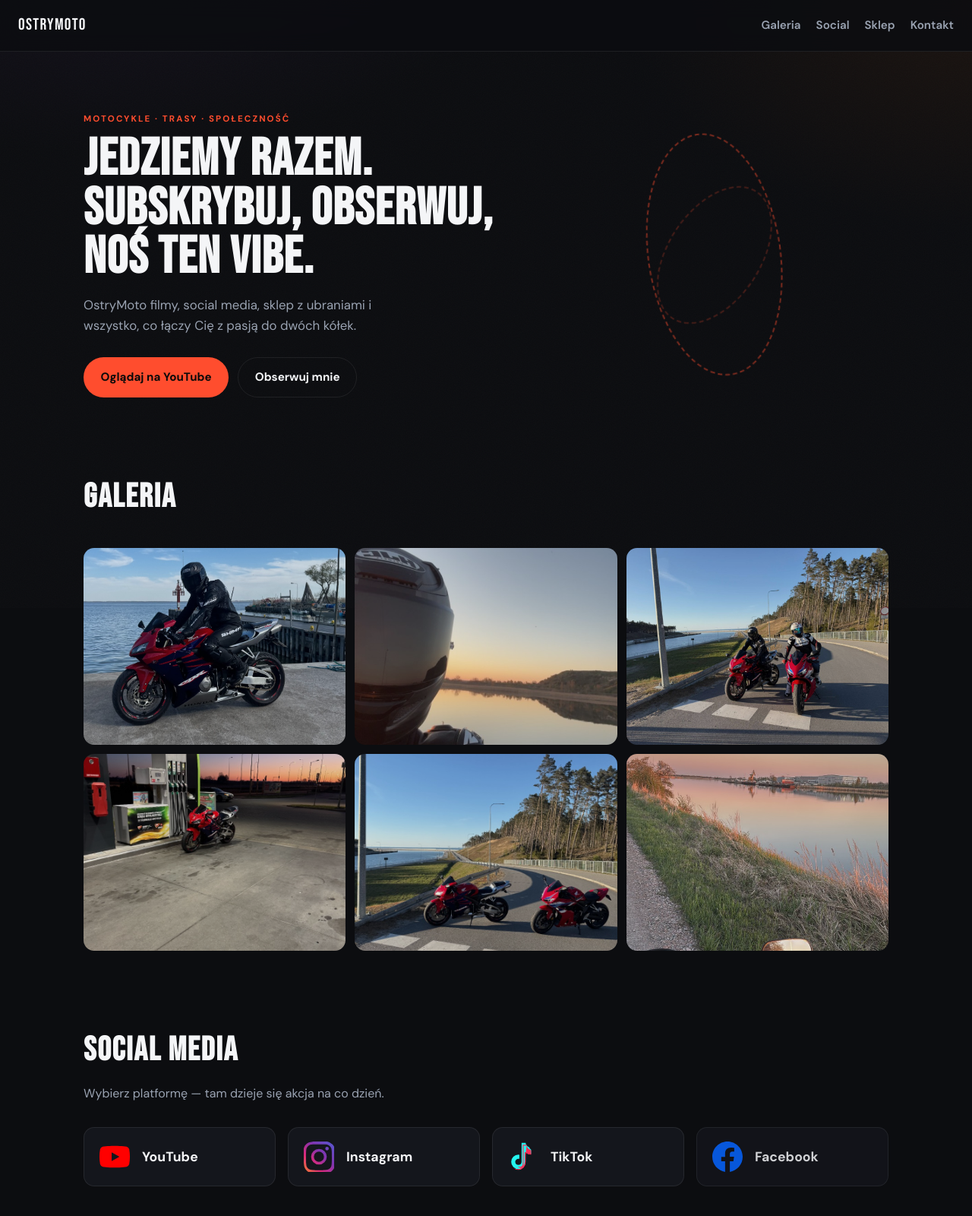
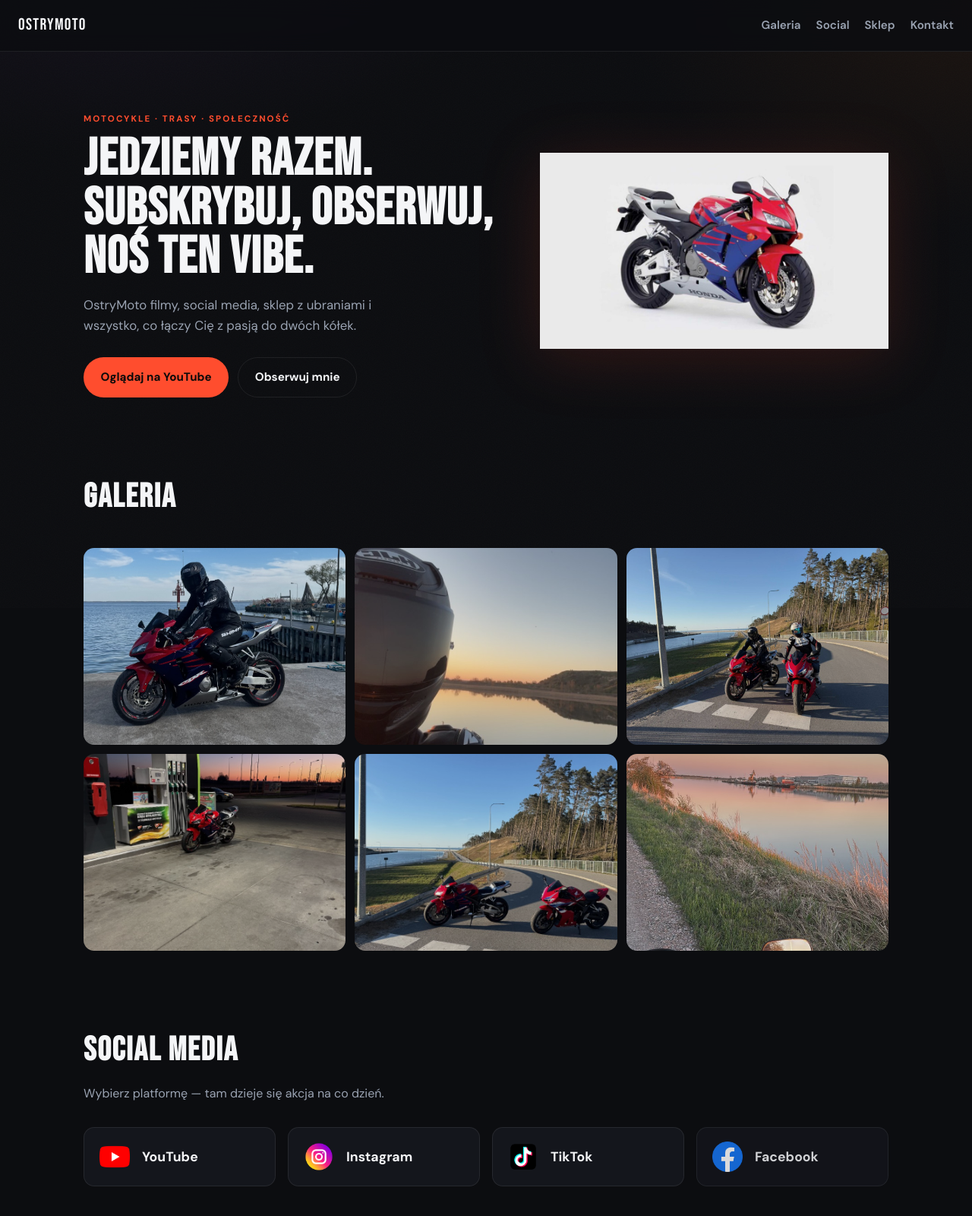
Before and after one commit to JakubOstrowskiRS/OstryMoto, a plain HTML site: page index.html in a window 1280 px wide. Shown: the top 1600 px of the page at 76% size. Drawn offline with Linux system fonts and the light colour scheme.

Commit message:
view cbr

```diff
--- a/index.html
+++ b/index.html
@@ -45,8 +45,9 @@
           </div>
         </div>
         <div class="hero__visual" aria-hidden="true">
-          <div class="speed-ring"></div>
-          <div class="speed-ring speed-ring--delay"></div>
+          <div class="moto-scene">
+            <img class="moto-hero-img" src="img/hero-cbr.png" alt="Honda CBR" />
+          </div>
         </div>
       </section>
 
@@ -85,12 +86,7 @@
           <li>
             <a class="social-card social-card--yt" data-platform="YouTube" href="#" target="_blank" rel="noopener noreferrer">
               <span class="social-card__logo" aria-hidden="true">
-                <svg xmlns="http://www.w3.org/2000/svg" viewBox="0 0 24 24" role="presentation">
-                  <path
-                    fill="#FF0000"
-                    d="M23.5 6.2a3 3 0 0 0-2.1-2.1C19.1 3.5 12 3.5 12 3.5s-7.1 0-9.4.6A3 3 0 0 0 .5 6.2 31.5 31.5 0 0 0 0 12a31.5 31.5 0 0 0 .5 5.8 3 3 0 0 0 2.1 2.1c2.3.6 9.4.6 9.4.6s7.1 0 9.4-.6a3 3 0 0 0 2.1-2.1 31.5 31.5 0 0 0 .5-5.8 31.5 31.5 0 0 0-.5-5.8zM9.6 15.4V8.6L15.8 12 9.6 15.4z"
-                  />
-                </svg>
+                <img src="img/logo-youtube.png" alt="" width="40" height="40" />
               </span>
               <span class="social-card__label">YouTube</span>
             </a>
@@ -98,20 +94,7 @@
           <li>
             <a class="social-card social-card--ig" data-platform="Instagram" href="#" target="_blank" rel="noopener noreferrer">
               <span class="social-card__logo" aria-hidden="true">
-                <svg xmlns="http://www.w3.org/2000/svg" viewBox="0 0 24 24" role="presentation">
-                  <defs>
-                    <linearGradient id="social-ig-grad" x1="0%" y1="100%" x2="100%" y2="0%">
-                      <stop offset="0%" stop-color="#f58529" />
-                      <stop offset="30%" stop-color="#dd2a7b" />
-                      <stop offset="60%" stop-color="#8134af" />
-                      <stop offset="100%" stop-color="#515bd4" />
-                    </linearGradient>
-                  </defs>
-                  <path
-                    fill="url(#social-ig-grad)"
-                    d="M12 2.2c3.2 0 3.6 0 4.9.1 1.2.1 1.9.2 2.3.4.6.2 1 .5 1.5 1 .5.5.8.9 1 1.5.2.4.3 1.1.4 2.3.1 1.3.1 1.7.1 4.9s0 3.6-.1 4.9c-.1 1.2-.2 1.9-.4 2.3-.2.6-.5 1-1 1.5-.5.5-.9.8-1.5 1-.4.2-1.1.3-2.3.4-1.3.1-1.7.1-4.9.1s-3.6 0-4.9-.1c-1.2-.1-1.9-.2-2.3-.4-.6-.2-1-.5-1.5-1-.5-.5-.8-.9-1-1.5-.2-.4-.3-1.1-.4-2.3-.1-1.3-.1-1.7-.1-4.9s0-3.6.1-4.9c.1-1.2.2-1.9.4-2.3.2-.6.5-1 1-1.5.5-.5.9-.8 1.5-1 .4-.2 1.1-.3 2.3-.4 1.3-.1 1.7-.1 4.9-.1zM12 0C8.7 0 8.3 0 7 .1 5.7.2 4.8.4 4 .8c-.8.3-1.5.8-2.2 1.5C1.1 3 .6 3.7.3 4.5 0 5.3-.1 6.2-.2 7.5 0 8.8 0 9.2 0 12.5v.1c0 3.3 0 3.7.1 5 .1 1.3.3 2.2.6 3 .3.8.8 1.5 1.5 2.2.7.7 1.4 1.2 2.2 1.5.8.3 1.7.5 3 .6 1.3.1 1.7.1 5 .1h.1c3.3 0 3.7 0 5-.1 1.3-.1 2.2-.3 3-.6.8-.3 1.5-.8 2.2-1.5.7-.7 1.2-1.4 1.5-2.2.3-.8.5-1.7.6-3 .1-1.3.1-1.7.1-5v-.1c0-3.3 0-3.7-.1-5-.1-1.3-.3-2.2-.6-3-.3-.8-.8-1.5-1.5-2.2C21 1.1 20.3.6 19.5.3 18.7 0 17.8-.1 16.5-.2 15.2 0 14.8 0 12.5 0zm0 5.8a6.2 6.2 0 1 0 0 12.4 6.2 6.2 0 0 0 0-12.4zM12 16a4 4 0 1 1 0-8 4 4 0 0 1 0 8zm6.4-11.8a1.4 1.4 0 1 0 0 2.8 1.4 1.4 0 0 0 0-2.8z"
-                  />
-                </svg>
+                <img src="img/logo-instagram.png" alt="" width="40" height="40" />
               </span>
               <span class="social-card__label">Instagram</span>
             </a>
@@ -119,11 +102,7 @@
           <li>
             <a class="social-card social-card--tt" data-platform="TikTok" href="#" target="_blank" rel="noopener noreferrer">
               <span class="social-card__logo" aria-hidden="true">
-                <svg xmlns="http://www.w3.org/2000/svg" viewBox="0 0 48 48" role="presentation">
-                  <path fill="#25F4EE" d="M33.3 8.7A8.3 8.3 0 0 1 27.8 2h-6.4v30.2a5 5 0 0 1-5 4.7 5 5 0 0 1-5-4.7 5 5 0 0 1 5-5c.5 0 1 .1 1.5.2v-6.5a11.4 11.4 0 0 0-1.5-.1 11.4 11.4 0 0 0-11.4 11.4A11.4 11.4 0 0 0 16.4 43.6a11.4 11.4 0 0 0 11.4-11.4V16.7a14.7 14.7 0 0 0 8.7 2.8V13a8.3 8.3 0 0 1-3.2-4.3z"/>
-                  <path fill="#FE2C55" d="M35.1 13v6.5a14.7 14.7 0 0 1-8.7-2.8v15.5a11.4 11.4 0 0 1-11.4 11.4 11.3 11.3 0 0 1-6.8-2.3 11.4 11.4 0 0 0 8.2 3.5 11.4 11.4 0 0 0 11.4-11.4V17.9a14.7 14.7 0 0 0 8.7 2.8V14a8.5 8.5 0 0 1-1.4-1z"/>
-                  <path fill="#FE2C55" d="M26.4 32.2V16.7a14.7 14.7 0 0 0 8.7 2.8V13a8.3 8.3 0 0 1-5.5-6.3h-5v30.1a5 5 0 0 1-5 4.8 5 5 0 0 1-4.4-2.6 5 5 0 0 0 3 1 5 5 0 0 0 5-4.8V5.2h6.4a8.2 8.2 0 0 0-.2 1.5z"/>
-                </svg>
+                <img src="img/logo-tiktok.png" alt="" width="40" height="40" />
               </span>
               <span class="social-card__label">TikTok</span>
             </a>
@@ -131,12 +110,7 @@
           <li>
             <a class="social-card social-card--fb" data-platform="Facebook" href="#" target="_blank" rel="noopener noreferrer">
               <span class="social-card__logo" aria-hidden="true">
-                <svg xmlns="http://www.w3.org/2000/svg" viewBox="0 0 24 24" role="presentation">
-                  <path
-                    fill="#0866FF"
-                    d="M24 12.073C24 5.405 18.627 0 12 0S0 5.405 0 12.073C0 18.1 4.388 23.094 10.125 24v-8.437H7.078v-3.47h3.047V9.413c0-3.007 1.792-4.669 4.533-4.669 1.312 0 2.686.235 2.686.235v2.953H15.83c-1.491 0-1.956.925-1.956 1.874v2.25h3.328l-.532 3.47h-2.796V24C19.612 23.094 24 18.1 24 12.073z"
-                  />
-                </svg>
+                <img src="img/logo-facebook.png" alt="" width="40" height="40" />
               </span>
               <span class="social-card__label">Facebook</span>
             </a>
--- a/styles.css
+++ b/styles.css
@@ -188,27 +188,27 @@ main {
 .hero__visual {
   position: relative;
   min-height: 220px;
+  display: flex;
+  align-items: center;
+  justify-content: center;
 }
 
-.speed-ring {
-  position: absolute;
-  inset: 10% 15%;
-  border-radius: 50%;
-  border: 2px dashed color-mix(in srgb, var(--accent) 45%, transparent);
-  animation: spin 22s linear infinite;
+.moto-scene {
+  width: 100%;
+  max-width: 480px;
+  animation: moto-float 4s ease-in-out infinite;
 }
 
-.speed-ring--delay {
-  inset: 22% 28%;
-  animation-duration: 32s;
-  animation-direction: reverse;
-  opacity: 0.5;
+.moto-hero-img {
+  width: 100%;
+  height: auto;
+  display: block;
+  filter: drop-shadow(0 12px 40px rgba(255, 77, 46, 0.15));
 }
 
-@keyframes spin {
-  to {
-    transform: rotate(360deg);
-  }
+@keyframes moto-float {
+  0%, 100% { transform: translateY(0); }
+  50% { transform: translateY(-10px); }
 }
 
 .section {
@@ -312,10 +312,12 @@ main {
   justify-content: center;
 }
 
-.social-card__logo svg {
+.social-card__logo svg,
+.social-card__logo img {
   display: block;
   width: 2.5rem;
   height: 2.5rem;
+  object-fit: contain;
 }
 
 .social-card__label {
```
Also changed, not shown: img/hero-cbr.png (added), img/logo-facebook.png (added), img/logo-instagram.png (added), img/logo-tiktok.png (added), img/logo-youtube.png (added).
